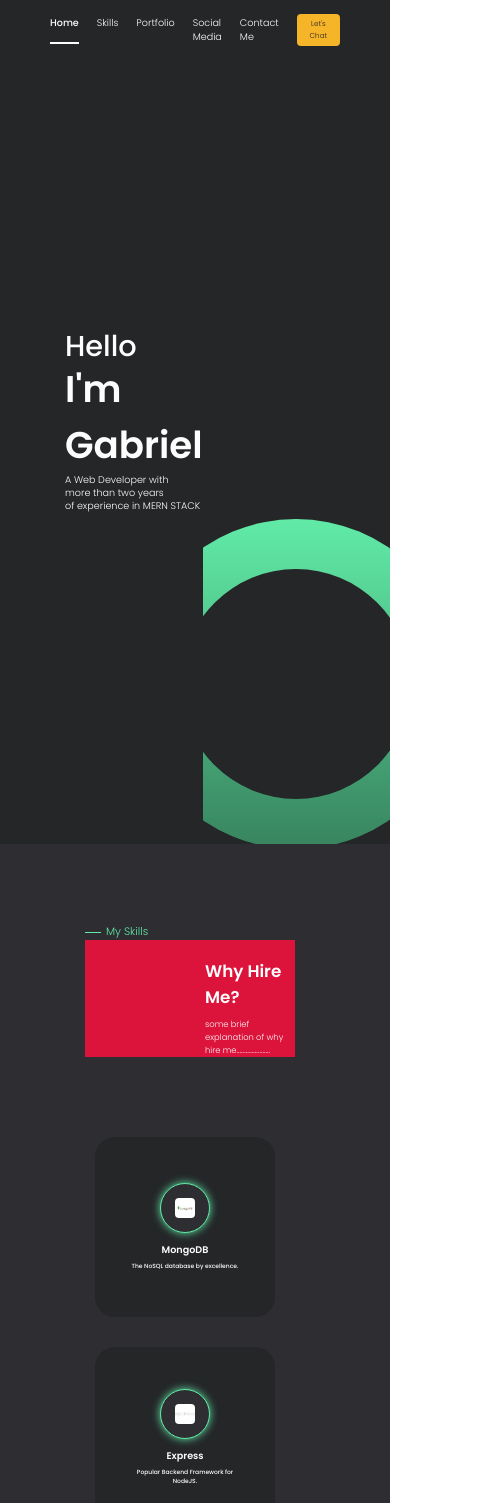
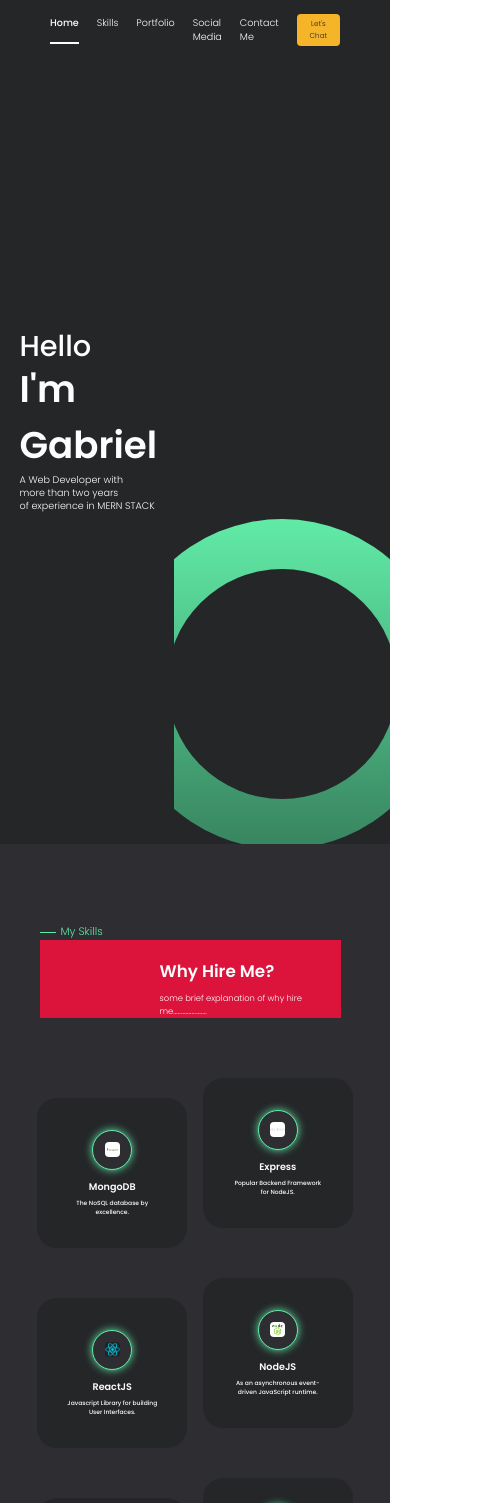
Before and after one commit to GabrielNumaX/new-portfolio, a Next.js app: page / in a window 390 px wide. Shown: the top 1503 px of the page, 504 px wide, since content can reach past the window. Built offline with nearby package versions, Linux system fonts and the light colour scheme.

Commit message:
mobileBig responsive

```diff
--- a/components/ProjectItem.js
+++ b/components/ProjectItem.js
@@ -6,7 +6,7 @@ const ProjectItem = ({ isReverse, type, title, description, image, link }) => {
 
             <div className={isReverse ? "projectDescriptionContainer reverse" : "projectDescriptionContainer"}>
 
-                <div className="projectTitle">
+                <div className={isReverse ? "projectTitle reverse" : "projectTitle"}>
 
                     <div className="titleContainer">
 
--- a/styles/contact.scss
+++ b/styles/contact.scss
@@ -4,6 +4,10 @@
     padding: 80px $paddingLRContainer 160px;
     // background: $dark01a;
     background: $dark02;
+
+    @include mobileBig {
+        padding: 40px $paddingLRContainer 80px;
+    }
 
     .whyMe {
         display: flex;
@@ -64,6 +68,11 @@
             // justify-content: space-between;
             align-items: center;
             margin-bottom: 40px;
+
+            @include tablet {
+                max-width: 260px;
+                // background: lightblue;
+            }
             .formDiv {
                 display: flex;
                 flex-direction: column;
--- a/styles/footer.scss
+++ b/styles/footer.scss
@@ -9,6 +9,10 @@ footer {
         align-items: center;
         // background: chocolate;
         justify-content: center;
+
+        @include tablet {
+            flex: 4;
+        }
 
         p {
             font-size: 1.8rem;
@@ -25,6 +29,10 @@ footer {
         justify-content: space-evenly;
         // background: cornsilk;
 
+        @include tablet {
+            flex: 8;
+        }
+
         a {
             width: 38px;
             height: 38px;
@@ -34,6 +42,12 @@ footer {
             justify-content: center;
             align-items: center;
 
+            @include mobileBig {
+                width: 28px;
+                height: 28px;
+                border-radius: 10px;
+            }
+
             .icon {
                 color: $yellow;
                 font-size: 1.8rem;
--- a/styles/proyects.scss
+++ b/styles/proyects.scss
@@ -4,6 +4,10 @@
     padding: 80px $paddingLRContainer;
     background: $dark02;
     // z-index: 1;
+
+    @include mobileBig {
+        padding: 40px $paddingLRContainer;
+    }
 
     .whyMe {
         display: flex;
@@ -62,6 +66,10 @@
             // padding: 40px 0 80px;
             z-index: 10;
 
+            @include mobileBig {
+                padding: 30px 5% 20px;
+            }
+
             &.reverse {
                 flex-direction: row-reverse;
             }
@@ -85,6 +93,10 @@
                     justify-content: center;
                     color: $white;
                     padding: 0 30px 50px 20px;
+
+                    &.reverse {
+                        padding: 0 10px 50px 40px;
+                    }
 
                     .titleContainer {
                         display: flex;
@@ -145,6 +157,11 @@
                     height: 150px;
                 }
 
+                @include mobileBig {
+                    width: 160px;
+                    height: 80px;
+                }
+
                 .imageBackground01 {
                     position: absolute;
                     background: $dark03a;
@@ -160,6 +177,11 @@
 
                     @include tablet {
                         width: 310px;
+                        height: inherit;
+                    }
+
+                    @include mobileBig {
+                        width: 170px;
                         height: inherit;
                     }
 
@@ -187,6 +209,11 @@
                         width: inherit;
                         height: 160px;
                     }
+
+                    @include mobileBig {
+                        width: inherit;
+                        height: 90px;
+                    }
                 }
                 > div {
                     position: unset !important;
--- a/styles/skills.scss
+++ b/styles/skills.scss
@@ -70,7 +70,7 @@
             background: $dark01a;
             border-radius: 20px;
             margin-bottom: 30px;
-            margin-right: 20px;
+            // margin-right: 20px;
             padding: 0 30px;
 
             &:nth-child(odd) {
@@ -82,6 +82,13 @@
                 width: 180px;
                 min-height: 180px;
                 max-height: 180px;
+            }
+
+            @include mobileBig {
+                min-width: 150px;
+                width: 150px;
+                min-height: 150px;
+                max-height: 150px;
             }
 
             .skillsCardImageContainer {
@@ -103,6 +110,11 @@
                     height: 50px;
                 }
 
+                @include mobileBig {
+                    width: 40px;
+                    height: 40px;
+                }
+
                 .skillItem {
                     // this is to handle Next Js Image component
                     position: relative;
@@ -112,6 +124,11 @@
                     @include tablet {
                         width: 20px;
                         height: 20px;
+                    }
+
+                    @include mobileBig {
+                        width: 15px;
+                        height: 15px;
                     }
 
                     .image {
--- a/styles/social.scss
+++ b/styles/social.scss
@@ -3,6 +3,10 @@
     flex-direction: column;
     padding: 80px $paddingLRContainer;
     background: $dark02;
+
+    @include mobileBig {
+        padding: 40px $paddingLRContainer;
+    }
 
     .whyMe {
         display: flex;
--- a/styles/vars.scss
+++ b/styles/vars.scss
@@ -30,7 +30,8 @@ $light: 300;
 $medium: 500;
 $semiBold: 600;
 
-$paddingLRContainer: 65px;
+// $paddingLRContainer: 65px;
+$paddingLRContainer: 5%;
 
 @mixin tablet {
     @media (max-width: 777px) {
```
